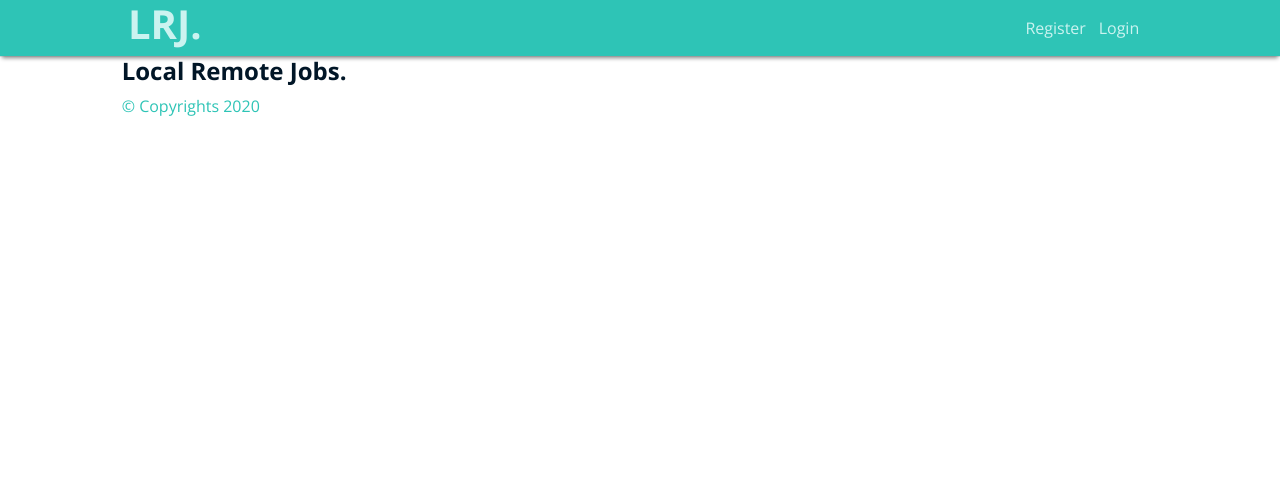
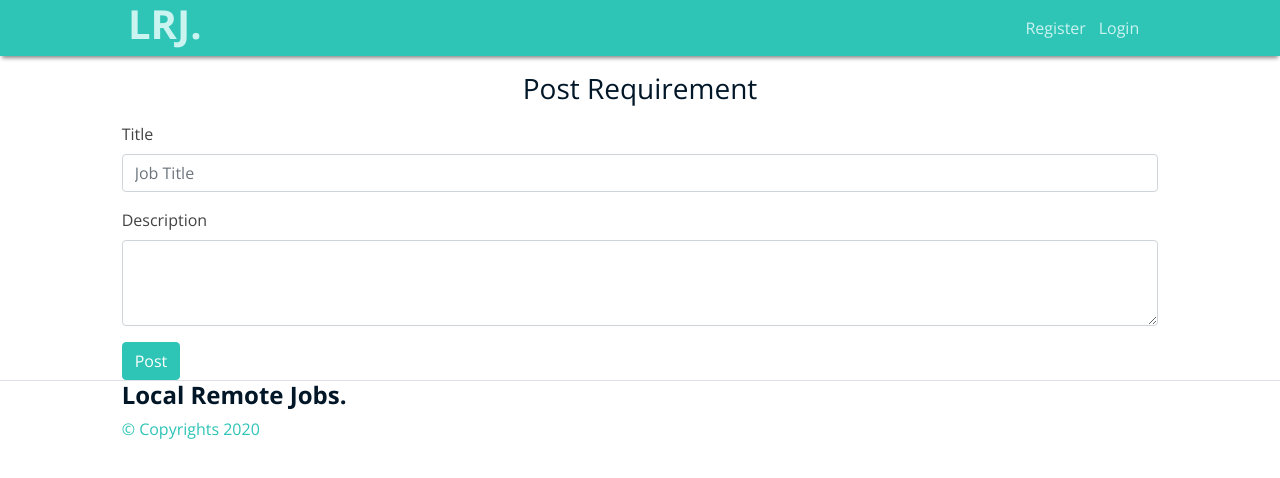
Before and after one commit to cklf537/LRJ, a React (Create React App) app in the folder local-remote-jobs/: page /postjobs in a window 1280 px wide. Shown: the top 478 px of the page. Built offline with nearby package versions, Linux system fonts and the light colour scheme.

Commit message:
adding post job form component

```diff
--- a/local-remote-jobs/src/App.js
+++ b/local-remote-jobs/src/App.js
@@ -9,6 +9,7 @@ import Login from "./Components/login/login";
 import dashBoard from "./Components/Dashboard/dashboard";
 import { connect } from "react-redux";
 import './app.css';
+import PostJobs from './Components/forms/postJobs';
 
 class App extends Component {
   render(){
@@ -32,6 +33,7 @@ class App extends Component {
                 <Route path='/register' component={Register} />
                 <Route path='/login' component={Login} />
                 <Route path='/dashboard' component={dashBoard} />
+                <Route path='/postjobs' component={PostJobs} />
             </Switch>
             </Row>
           </Col>
--- /dev/null
+++ b/local-remote-jobs/src/Components/forms/postJobs.js
@@ -0,0 +1,53 @@
+import React, { Component } from "react";
+import { Form, Button, Row, Col } from 'react-bootstrap'
+import { Link, NavLink } from "react-dom";
+import { connect } from "react-redux";
+
+class PostJobs extends Component {
+    constructor(props) {
+        super(props)
+        console.log("post Jobs", this.props);
+    }
+    state = {
+        jobListing:{
+            title: '',
+            description:''
+        }
+    }
+    handelChange = (e)=>{
+        this.setState({
+            [e.target.id] : e.target.value
+        })
+    }
+    handelSubmit = (e)=>{
+        e.preventDefault();
+        console.log('state', this.state);
+    }
+    render() {
+        const { jobListing } = this.state;
+        return (
+            <Col className="mt-3">
+                <h3 className="pb-2">Post Requirement</h3>
+                <Form onSubmit={this.handelSubmit}>
+                    <Form.Group controlId="title">
+                        <Form.Label>Title</Form.Label>
+                        <Form.Control type="text" placeholder="Job Title" onChange={this.handelChange} />
+                    </Form.Group>
+                    <Form.Group controlId="description">
+                        <Form.Label>Description</Form.Label>
+                        <Form.Control as="textarea" rows="3" onChange={this.handelChange} />
+                    </Form.Group>
+                    <Button variant="primary" type="submit">Post</Button>
+                </Form>
+            </Col>
+        );
+    }
+}
+
+const mapdispatchToProps = (dispatch)=>{
+    return{
+        postJob: (jobListing)=>{dispatch(postJobActionControler(jobListing))}
+    }
+}
+
+export default connect()(PostJobs);
--- a/local-remote-jobs/src/Components/landing.js
+++ b/local-remote-jobs/src/Components/landing.js
@@ -2,17 +2,21 @@ import React, { Component } from 'react';
 import { Col, Card, Row, Button } from "react-bootstrap";
 import Search from "../Components/search/search";
 import './landing.css';
+import { Link } from "react-router-dom";
+
 
 class Landing extends Component {
   render() {
     return (
       <Col className="pt-3">
-      <Row>
-        <Col className="search-tag-line">
-        <h2 >Search for your "Local Remote Job."</h2>
-        <Search />
-        </Col>
-      </Row>
+        <Row>
+          <Col className="search-tag-line" >
+          <h2 >Search for your "Local Remote Job."</h2>
+            <Search />
+            <Link to="/postjobs"> <Button>Post jobs for just 399 rs.</Button> </Link>
+          </Col>
+
+        </Row>
         <Row>
           <Col><Card style={{ width: '15rem' }}>
             <Card.Img variant="top" />
@@ -59,7 +63,6 @@ class Landing extends Component {
             </Card.Body>
           </Card></Col>
         </Row>
-
       </Col>
     );
   }
--- /dev/null
+++ b/local-remote-jobs/src/store/Actions/postJobActions.js
@@ -0,0 +1,5 @@
+const PostJobActions = ()=>{
+    return ()=>{
+        //
+    }
+}
```
